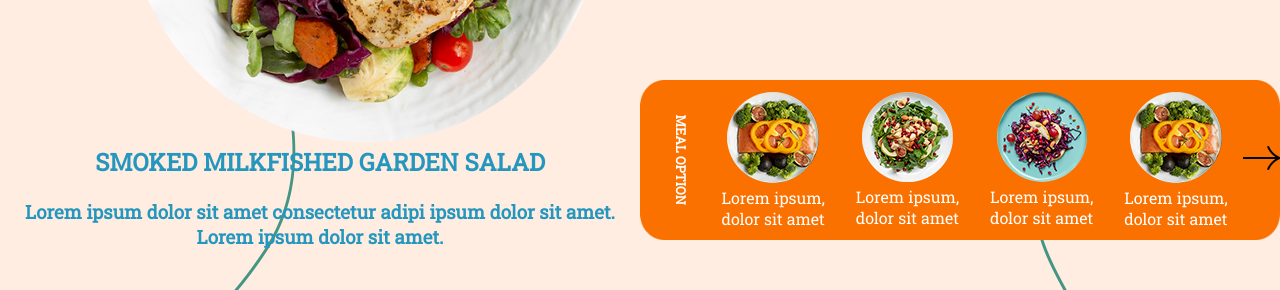
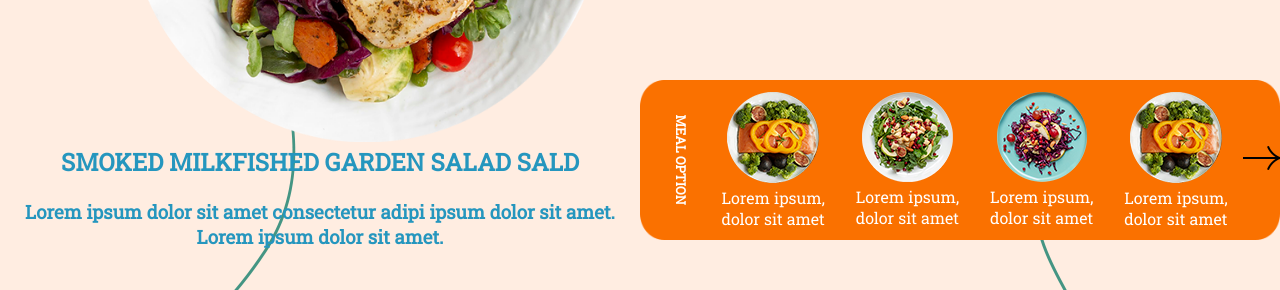
Before and after one commit to Musadkhan/MealPlan.github.io, a plain HTML site: page Index.html in a window 1280 px wide. Shown: the part 510-800 px from the top of the page. Drawn offline with Linux system fonts and the light colour scheme.

Commit message:
Update Index.html

```diff
--- a/Index.html
+++ b/Index.html
@@ -37,7 +37,7 @@
         <div class="main">
             <div class="Left">
                 <img src="Images/HomeMainDish.png" alt=""><br>
-                <center><h2>SMOKED MILKFISHED GARDEN SALAD</h2><br>
+                <center><h2>SMOKED MILKFISHED GARDEN SALAD SALD</h2><br>
                     <h3> Lorem ipsum dolor sit amet consectetur adipi ipsum dolor sit amet.<br> Lorem ipsum dolor sit amet.</h3>
                 </center>
             </div>
```
